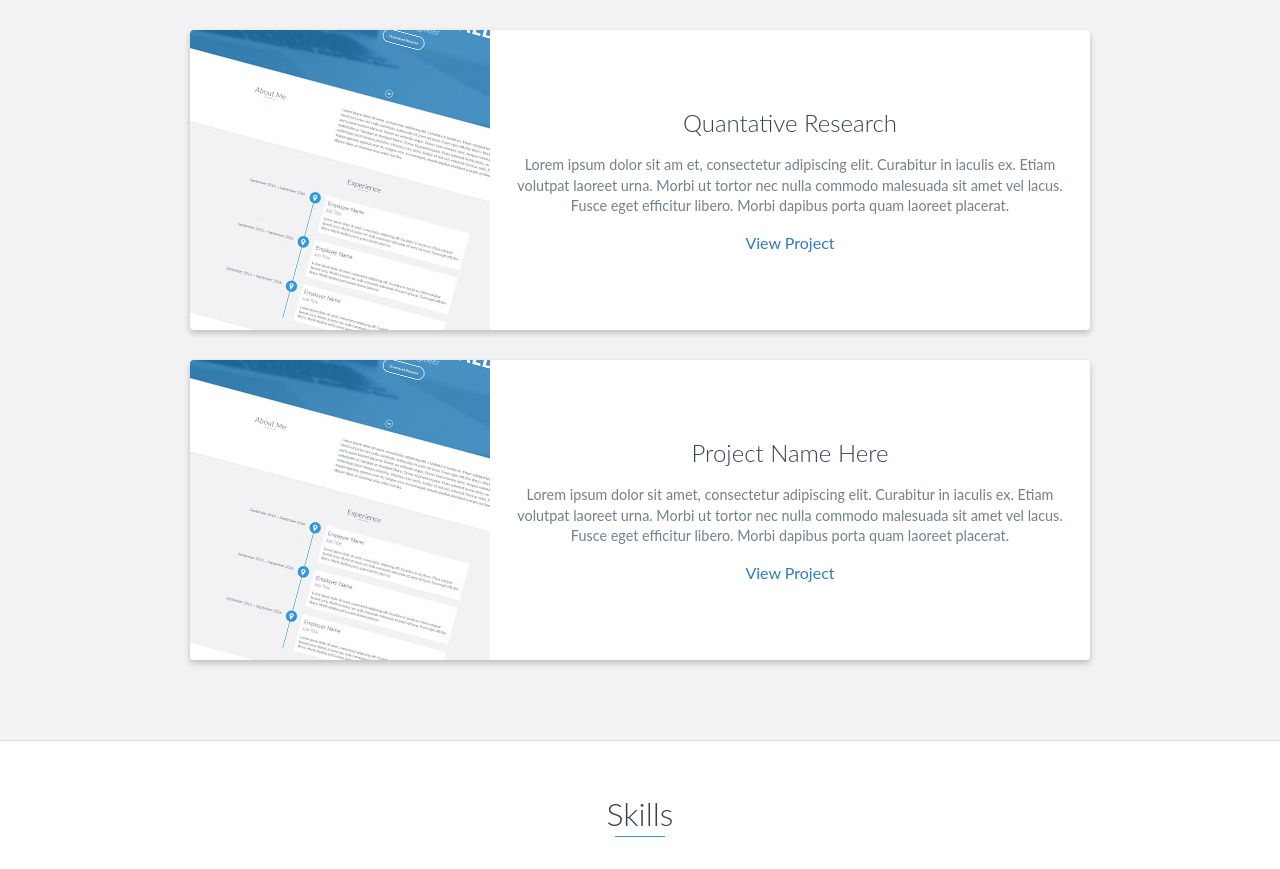
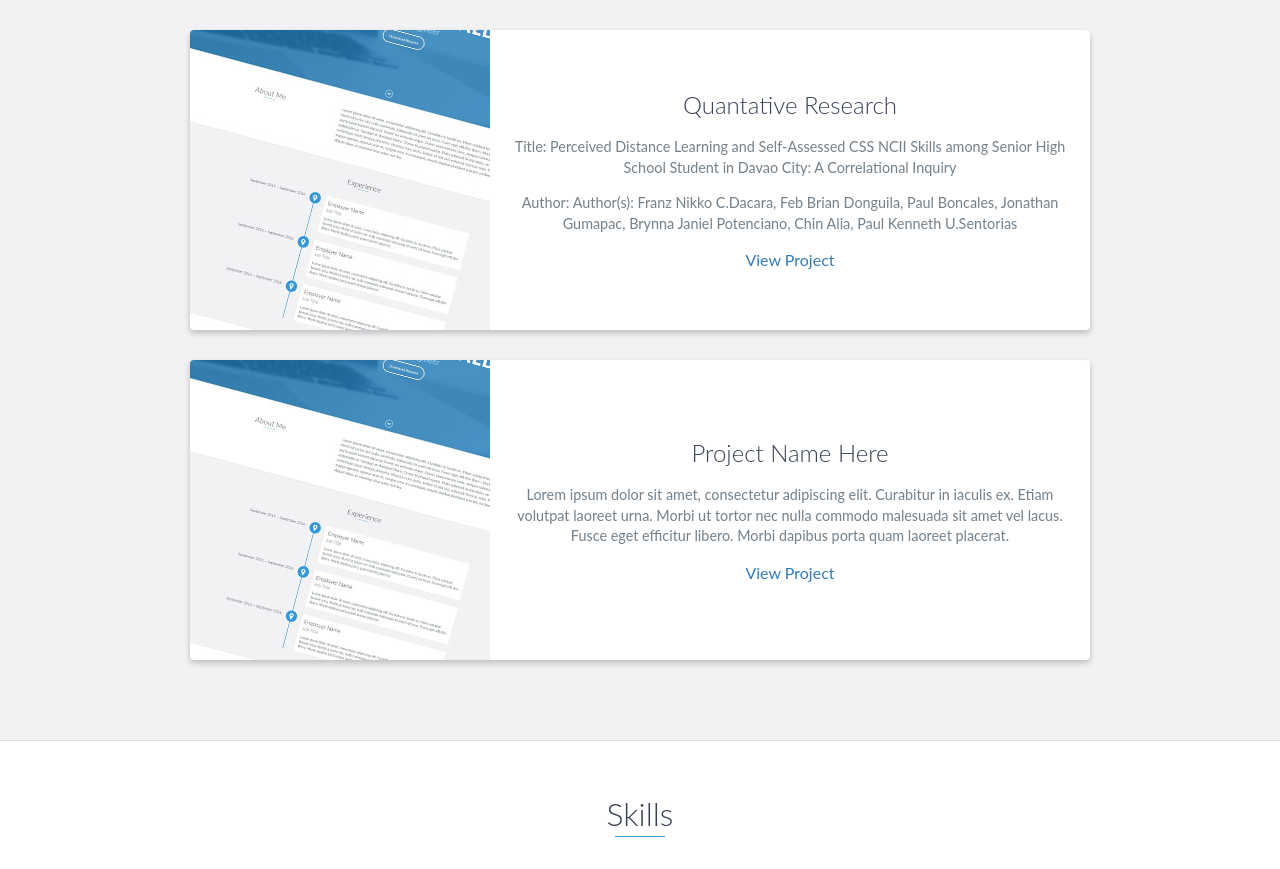
Before and after one commit to apprentice141/febbrian.github.io, a website: page index.html in a window 1280 px wide. Shown: the part 2260-3129 px from the top of the page. Drawn offline with Linux system fonts and the light colour scheme.

Commit message:
Update index.html

```diff
--- a/index.html
+++ b/index.html
@@ -158,9 +158,12 @@
                     <div class="project-info">
                         <h3>Quantative Research</h3>
                         <p>
-                            Lorem ipsum dolor sit am et, consectetur adipiscing elit. Curabitur in iaculis ex. Etiam volutpat laoreet urna. Morbi ut tortor nec nulla commodo malesuada sit amet vel lacus. Fusce eget efficitur libero. Morbi dapibus porta quam laoreet placerat.
+                            Title: Perceived Distance Learning and Self-Assessed CSS NCII Skills among Senior High School Student in Davao City: A Correlational Inquiry
                         </p>
-                        <a href="#">View Project</a>
+                        <p>
+                            Author: Author(s): Franz Nikko C.Dacara, Feb Brian Donguila, Paul Boncales, Jonathan Gumapac, Brynna Janiel Potenciano, Chin Alia, Paul Kenneth U.Sentorias
+                        </p>
+                        <a href="http://www.ijsred.com/volume4-issue4.html?fbclid=IwAR3_hSBbHNVuSyqHOsdfl9dxkkI-fELPWOFzOoxabZkehXtzE_CuPgXwZXk#">View Project</a>
                     </div>
                     <!-- End .project-info -->
                 </div>
```
